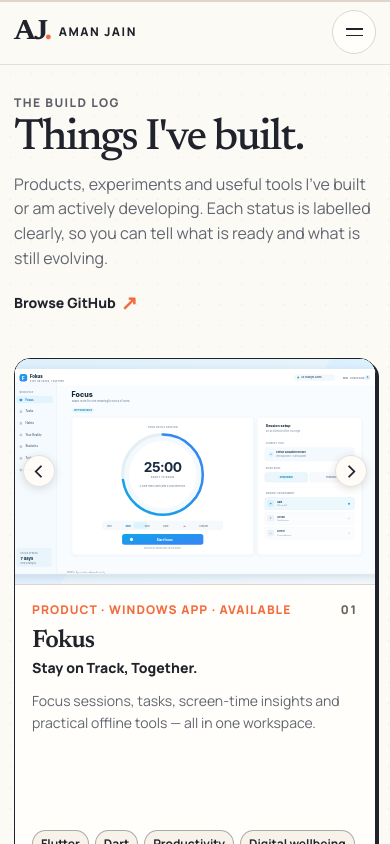
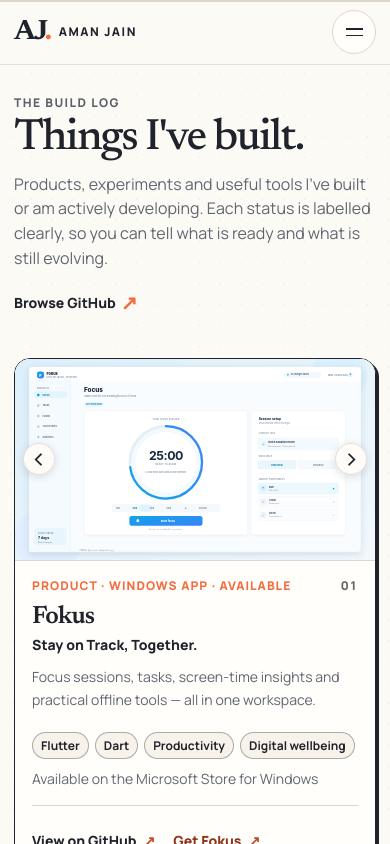
Before and after one commit to aman482006-beep/MY-WEBSITE, a Next.js app: page /projects in a window 390 px wide. Shown: the top 844 px of the page. Built offline with nearby package versions, Linux system fonts and the light colour scheme.

Commit message:
Fix mobile project card spacing and artwork sizing

```diff
--- a/src/app/globals.css
+++ b/src/app/globals.css
@@ -1684,3 +1684,33 @@ a[href]:active, button:active { opacity: .82; }
   .aj-nav-cta { padding-inline: 10px; font-size: 12px; }
   .aj-brand-name { font-size: 11px; }
 }
+
+
+/* Mobile project cards: let each item size to its own content instead of preserving desktop row heights. */
+@media (max-width: 700px) {
+  .aj-projects-page .aj-project-grid {
+    grid-auto-rows: auto;
+    align-content: start;
+  }
+  .aj-projects-page .aj-project-card,
+  .aj-projects-page .aj-project-card-fokus {
+    height: auto;
+    min-height: 0;
+  }
+  .aj-projects-page .aj-project-art,
+  .aj-projects-page .aj-fokus-gallery {
+    height: auto;
+    aspect-ratio: 16 / 9;
+  }
+  .aj-projects-page .aj-fokus-featured-shot {
+    height: 100%;
+    aspect-ratio: auto;
+  }
+  .aj-projects-page .aj-project-card-content {
+    flex: 0 0 auto;
+    min-height: 0;
+  }
+  .aj-projects-page .aj-project-card .aj-project-tags {
+    margin-top: 8px;
+  }
+}
```
